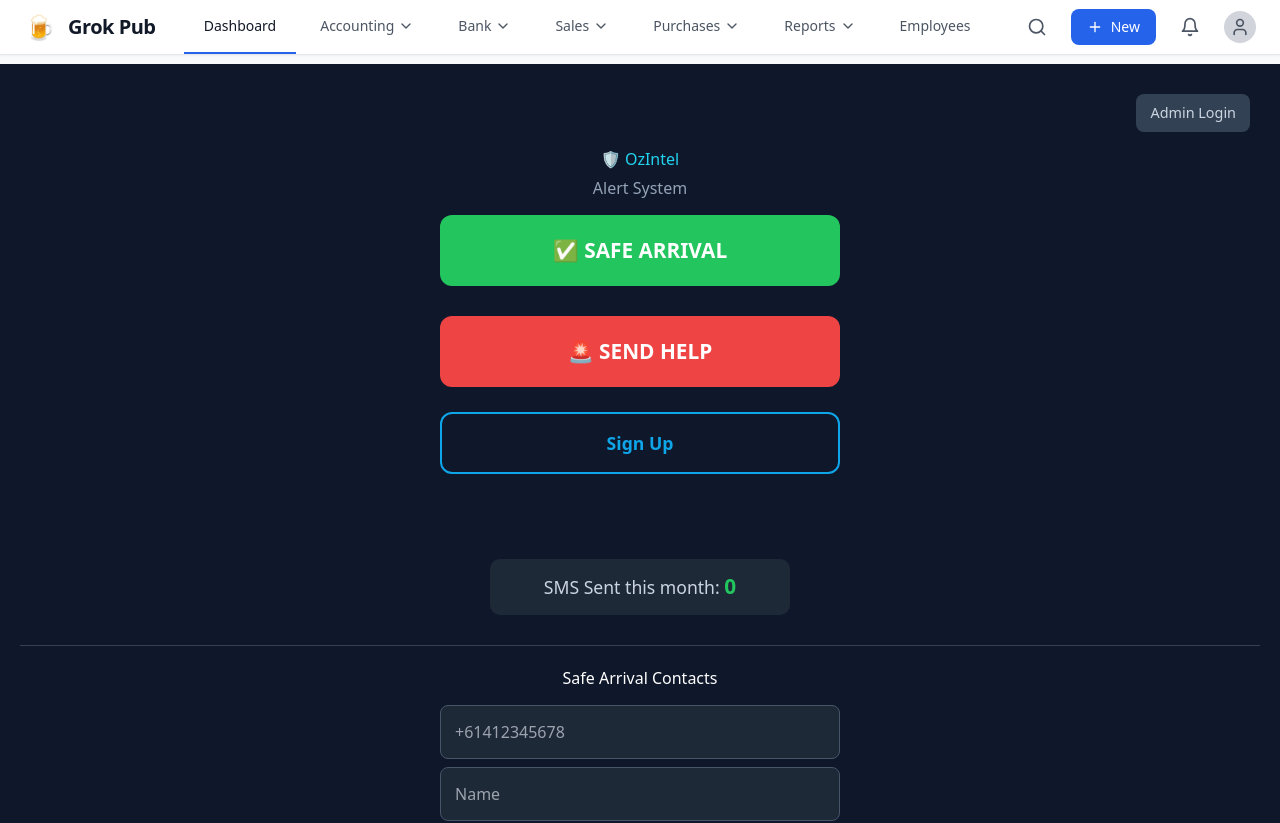
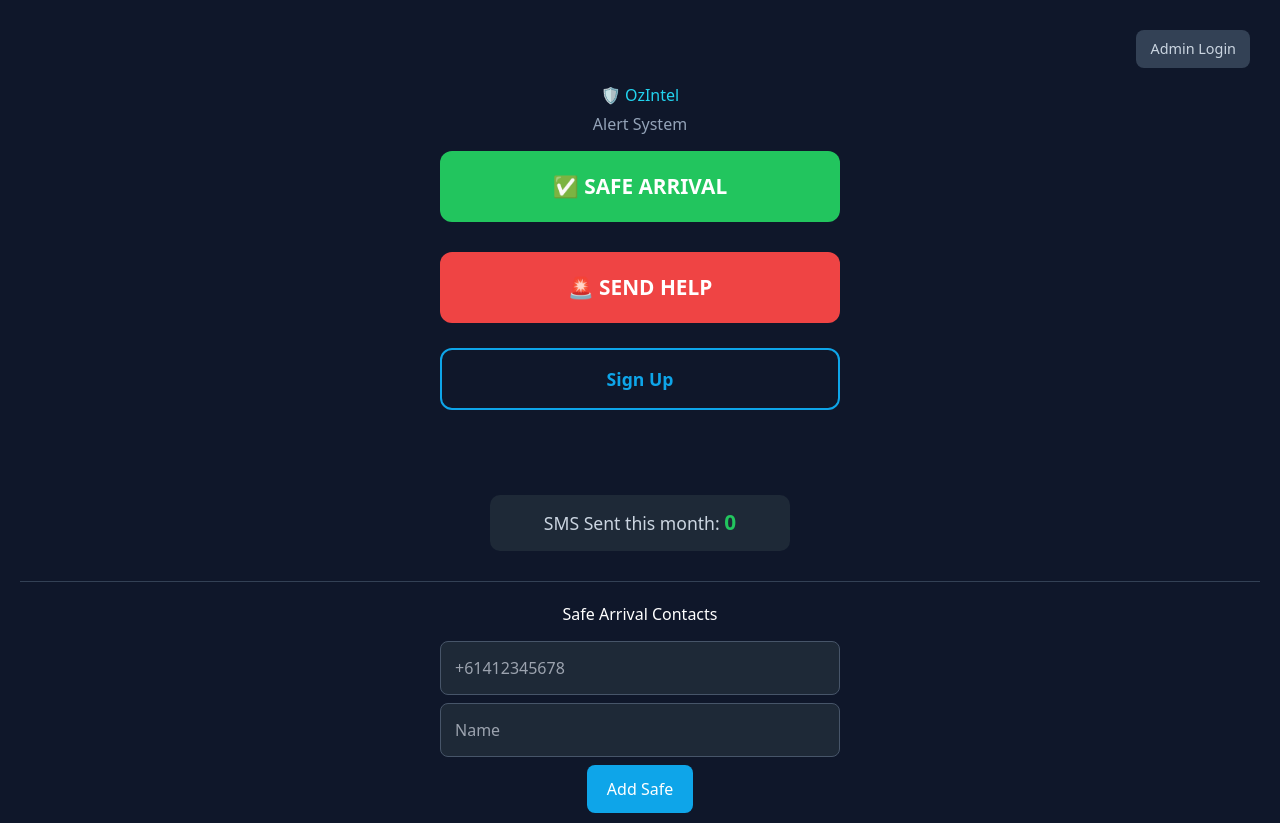
Before and after one commit to MattQuade/ozintel-minimal, a Next.js app: page / in a window 1280 px wide. Shown: the top 823 px of the page. Built offline with nearby package versions, Linux system fonts and the light colour scheme.

Commit message:
Update layout.tsx

```diff
--- a/src/app/layout.tsx
+++ b/src/app/layout.tsx
@@ -1,10 +1,9 @@
 import type { Metadata } from 'next';
 import './globals.css';
-import TopNav from '../../components/TopNav';
 
 export const metadata: Metadata = {
-  title: 'Grok Pub Accounting',
-  description: 'ozintel - Pub Management System',
+  title: 'OzIntel Alert System',
+  description: 'OzIntel - Emergency Alert System',
 };
 
 export default function RootLayout({
@@ -15,9 +14,7 @@ export default function RootLayout({
   return (
     <html lang="en">
       <body className="bg-gray-50">
-        <TopNav />
-
-        <main className="pt-16 min-h-screen">
+        <main className="min-h-screen">
           {children}
         </main>
       </body>
```
